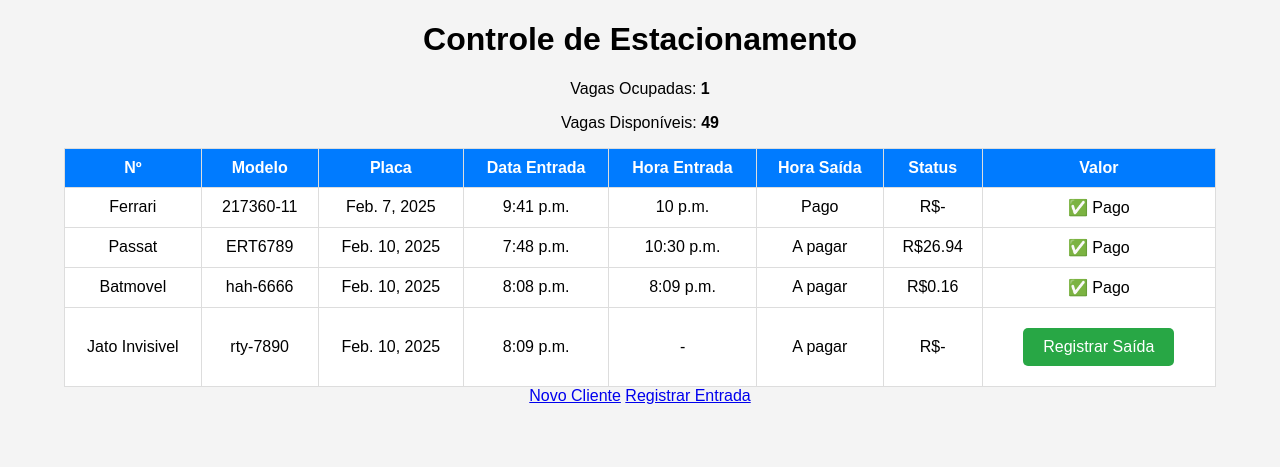
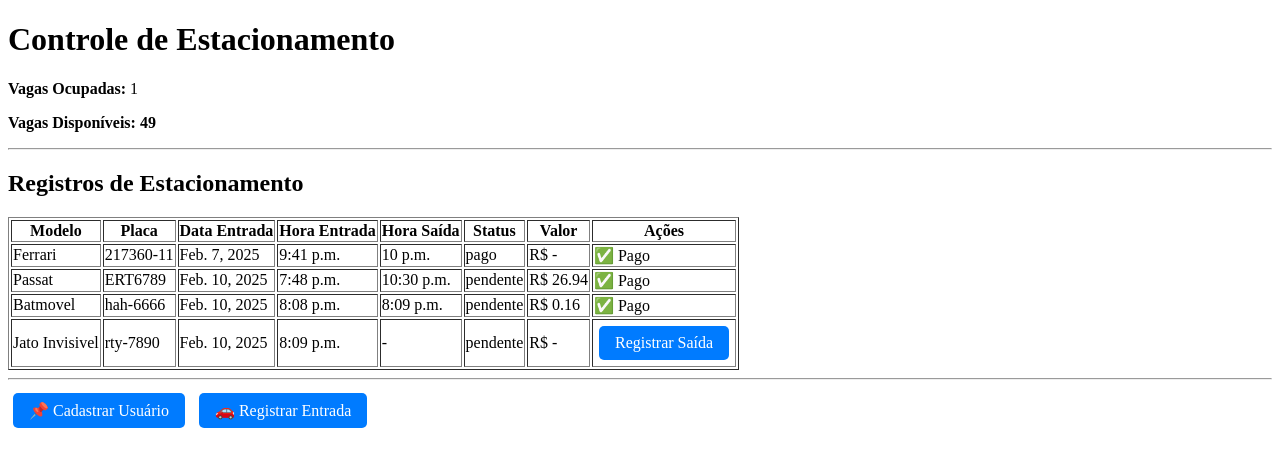
Before and after one commit to EstudosPythonSenac2024/estudos_senac, a Django app: page / in a window 1280 px wide. Shown: the top 467 px of the page. Run offline with Django 4.2, Linux system fonts and the light colour scheme; data comes from the database, SQL or seed files in the repository; both versions use the stored data as it was after the commit.

Commit message:
atualizando.

```diff
--- a/python/django/estacionamento/core/templates/core/dashboard.html
+++ b/python/django/estacionamento/core/templates/core/dashboard.html
@@ -3,18 +3,41 @@
 <head>
     <meta charset="UTF-8">
     <title>Controle de Estacionamento</title>
-    {% load static %}  <!-- ADICIONE ESTA LINHA -->
-    <link rel="stylesheet" href="{% static 'core/css/styles_dashboard.css' %}">
-
+    <style>
+        .button {
+            display: inline-block;
+            padding: 8px 16px;
+            margin: 5px;
+            font-size: 16px;
+            text-decoration: none;
+            color: white;
+            background-color: #007BFF;
+            border-radius: 5px;
+            border: none;
+        }
+        .button:hover {
+            background-color: #0056b3;
+        }
+        .button-delete {
+            background-color: red;
+        }
+        .button-delete:hover {
+            background-color: darkred;
+        }
+    </style>
 </head>
 <body>
+
     <h1>Controle de Estacionamento</h1>
-    <p>Vagas Ocupadas: <strong>{{ vagas_ocupadas }}</strong></p>
-    <p>Vagas Disponíveis: <strong>{{ vagas_disponiveis }}</strong></p>
 
-    <table>
+    <p><strong>Vagas Ocupadas:</strong> {{ vagas_ocupadas }}</p>
+    <p><strong>Vagas Disponíveis:</strong> <b>{{ vagas_disponiveis }}</b></p>
+
+    <hr>
+
+    <h2>Registros de Estacionamento</h2>
+    <table border="1">
         <tr>
-            <th>Nº</th>
             <th>Modelo</th>
             <th>Placa</th>
             <th>Data Entrada</th>
@@ -22,6 +45,7 @@
             <th>Hora Saída</th>
             <th>Status</th>
             <th>Valor</th>
+            <th>Ações</th>
         </tr>
         {% for registro in registros %}
         <tr>
@@ -30,8 +54,8 @@
             <td>{{ registro.data_entrada }}</td>
             <td>{{ registro.hora_entrada }}</td>
             <td>{{ registro.hora_saida|default:"-" }}</td>
-            <td>{{ registro.get_status_pagamento_display }}</td>
-            <td>R${{ registro.valor_pago|default:"-" }}</td>
+            <td>{{ registro.status_pagamento }}</td>
+            <td>R$ {{ registro.valor_pago|default:"-" }}</td>
             <td>
                 {% if not registro.hora_saida %}
                     <a href="{% url 'registrar_saida' registro.id %}" class="button">Registrar Saída</a>
@@ -40,10 +64,18 @@
                 {% endif %}
             </td>
         </tr>
+        {% empty %}
+        <tr>
+            <td colspan="8">Nenhum veículo registrado.</td>
+        </tr>
         {% endfor %}
     </table>
 
-    <a href="{% url 'cadastro_cliente' %}">Novo Cliente</a>
-    <a href="{% url 'registro_entrada' %}">Registrar Entrada</a>
+    <hr>
+
+    <!-- 🚀 Botões de Ação -->
+    <a href="{% url 'cadastrar_cliente' %}" class="button">📌 Cadastrar Usuário</a>
+    <a href="{% url 'registro_entrada' %}" class="button">🚗 Registrar Entrada</a>
+
 </body>
 </html>
--- a/python/django/estacionamento/core/urls.py
+++ b/python/django/estacionamento/core/urls.py
@@ -1,9 +1,19 @@
 from django.urls import path
-from .views import dashboard, cadastrar_cliente, registrar_entrada, registrar_saida
+from .views import (
+    dashboard, cadastrar_cliente, editar_cliente, deletar_cliente,
+    registrar_entrada, registrar_saida
+)
 
 urlpatterns = [
+    # Dashboard principal
     path('', dashboard, name='dashboard'),
-    path('cadastro/', cadastrar_cliente, name='cadastro_cliente'),
+
+    # Rotas de Cadastro de Clientes
+    path('cadastro/', cadastrar_cliente, name='cadastrar_cliente'),
+    path('cadastro/editar/<int:id>/', editar_cliente, name='editar_cliente'),
+    path('cadastro/deletar/<int:id>/', deletar_cliente, name='deletar_cliente'),
+
+    # Rotas de Registro de Estacionamento
     path('registro/', registrar_entrada, name='registro_entrada'),
     path('saida/<int:id>/', registrar_saida, name='registrar_saida'),
 ]
--- a/python/django/estacionamento/core/views.py
+++ b/python/django/estacionamento/core/views.py
@@ -3,27 +3,37 @@ from django.utils.timezone import now
 from .models import Cliente, RegistroEstacionamento
 from .forms import ClienteForm, EstacionamentoForm
 from datetime import datetime
+
+
 def dashboard(request):
     total_vagas = 50
     vagas_ocupadas = RegistroEstacionamento.objects.filter(hora_saida__isnull=True).count()
     vagas_disponiveis = total_vagas - vagas_ocupadas
+
+    # 🔥 Pega todos os clientes cadastrados
+    clientes = Cliente.objects.all()
+
+    # 🔥 Pega todos os registros de estacionamento
     registros = RegistroEstacionamento.objects.all()
 
     return render(request, 'core/dashboard.html', {
-        'registros': registros,
+        'clientes': clientes,  # Passando os clientes
+        'registros': registros,  # Passando os registros de estacionamento
         'vagas_ocupadas': vagas_ocupadas,
         'vagas_disponiveis': vagas_disponiveis,
     })
+def cadastrar_cliente(request):
+    clientes = Cliente.objects.all()  # Obtém todos os clientes cadastrados
 
-def cadastrar_cliente(request):
     if request.method == "POST":
         form = ClienteForm(request.POST)
         if form.is_valid():
             form.save()
-            return redirect('dashboard')
+            return redirect('cadastrar_cliente')  # Redireciona para atualizar a lista de clientes
     else:
         form = ClienteForm()
-    return render(request, 'core/cadastro.html', {'form': form})
+
+    return render(request, 'core/cadastro.html', {'form': form, 'clientes': clientes})
 
 def registrar_entrada(request):
     if request.method == "POST":
@@ -45,3 +55,22 @@ def registrar_saida(request, id):
         return redirect('dashboard')
 
     return render(request, 'core/registrar_saida.html', {'registro': registro})
+
+def editar_cliente(request, id):
+    cliente = get_object_or_404(Cliente, id=id)
+
+    if request.method == "POST":
+        form = ClienteForm(request.POST, instance=cliente)
+        if form.is_valid():
+            form.save()
+            return redirect('dashboard')  # <- Redireciona para o dashboard após editar
+    else:
+        form = ClienteForm(instance=cliente)
+
+    return render(request, 'core/editar_cliente.html', {'form': form, 'cliente': cliente})
+
+def deletar_cliente(request, id):
+    """Deleta um cliente do banco de dados."""
+    cliente = get_object_or_404(Cliente, id=id)
+    cliente.delete()
+    return redirect('cadastrar_cliente')
```
Also changed, not shown: python/django/estacionamento/core/templates/core/cadastro.html (+57 -4 lines), python/django/estacionamento/core/templates/core/editar_cliente.html (added, +17 -0 lines), python/django/estacionamento/db.sqlite3.
